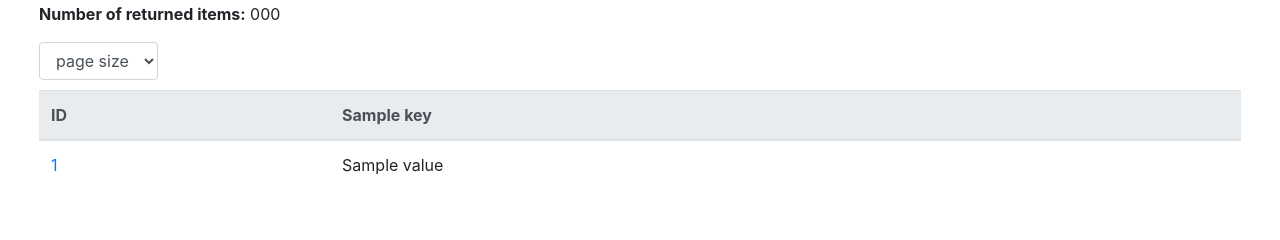
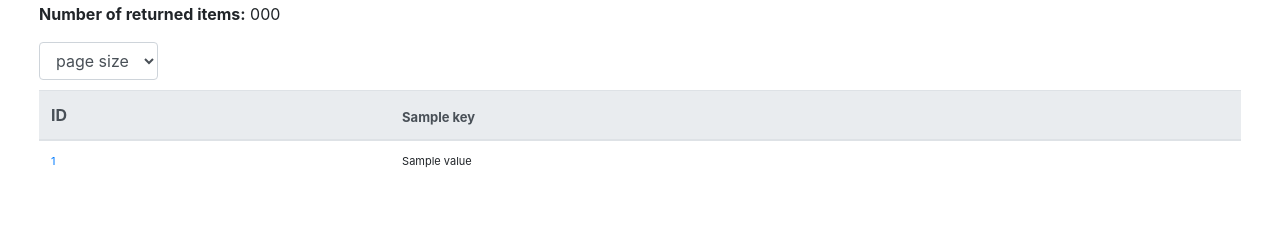
Before and after one commit to developmentseed/eoapi-devseed, a Python web app: template runtimes/eoapi/stac/eoapi/stac/templates/items.html in a window 1280 px wide. Shown: the part 246-486 px from the top of the page. Run offline with Jinja, Linux system fonts and the light colour scheme; the template is opened without the code that fills it: most values are stand-ins (such as "Sample title", 1, 10 or a date in 2020); some libraries are stand-ins or nearby versions.

Commit message:
adjust column in `items` html page

```diff
--- a/runtimes/eoapi/stac/eoapi/stac/templates/items.html
+++ b/runtimes/eoapi/stac/eoapi/stac/templates/items.html
@@ -58,15 +58,15 @@
   <thead class="thead-light">
     <th>ID</th>
 {% for key, value in response.features.0.properties.items() %}
-    <th>{{ key }}</th>
+    <th style="font-size: 13px">{{ key }}</th>
 {% endfor %}
   </thead>
   <tbody>
 {% for feature in response.features %}
-    <tr>
+    <tr style="font-size: 11px">
       <td><a target="_blank" href="{{ template.api_root }}/collections/{{ feature.collection }}/items/{{ feature.id }}">{{ feature.id }}</a></td>
   {% for key, value in feature.properties.items() %}
-      <td>{{ value }}</td>
+      <td style="overflow: hidden; text-overflow: ellipsis; max-width: 200px; white-space: nowrap;">{{ value }}</td>
   {% endfor %}
     </tr>
 {% endfor %}
```
